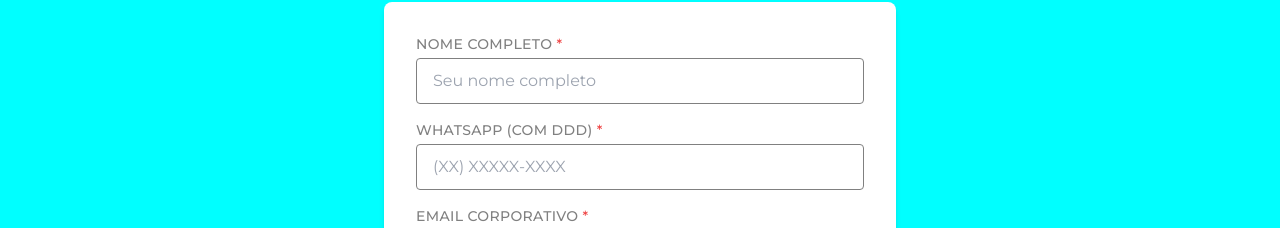
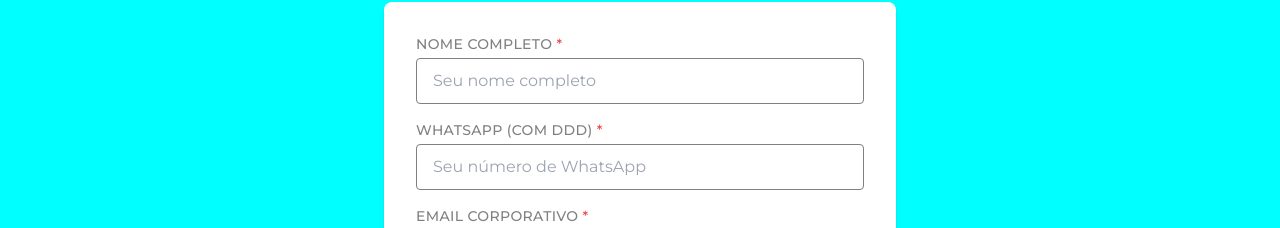
Before and after one commit to GuztavoLara/koratech-off, a React (Vite) app: page / in a window 1280 px wide. Shown: the part 4074-4302 px from the top of the page. Built offline with nearby package versions, Linux system fonts and the light colour scheme.

Commit message:
Initial commit from your app

```diff
--- a/src/components/CTA.tsx
+++ b/src/components/CTA.tsx
@@ -72,10 +72,9 @@
                 name="whatsapp"
                 value={formData.whatsapp}
                 onChange={handleChange}
-                placeholder="(XX) XXXXX-XXXX"
+                placeholder="Seu número de WhatsApp" // Updated placeholder
                 required
-                pattern="\(\d{2}\)\s?\d{4,5}-?\d{4}" // Basic pattern for Brazilian numbers (optional but helpful)
-                title="Formato esperado: (XX) XXXXX-XXXX ou (XX) XXXX-XXXX"
+                // Removed pattern and title attributes
                 className="w-full px-4 py-2 border border-koratech-gray-medium rounded-md focus:ring-koratech-blue focus:border-koratech-blue"
               />
             </div>
--- /dev/null
+++ b/src/components/ScrollToTop.tsx
@@ -0,0 +1,14 @@
+import { useEffect } from 'react';
+import { useLocation } from 'react-router-dom';
+
+const ScrollToTop = () => {
+  const { pathname } = useLocation();
+
+  useEffect(() => {
+    window.scrollTo(0, 0);
+  }, [pathname]); // Dependency array ensures effect runs only when pathname changes
+
+  return null; // This component does not render anything
+};
+
+export default ScrollToTop;
--- a/src/main.tsx
+++ b/src/main.tsx
@@ -1,12 +1,14 @@
 import { StrictMode } from 'react'
 import { createRoot } from 'react-dom/client'
-import { BrowserRouter } from 'react-router-dom'; // Import BrowserRouter
+import { BrowserRouter } from 'react-router-dom';
 import App from './App.tsx'
+import ScrollToTop from './components/ScrollToTop'; // Import the new component
 import './index.css'
 
 createRoot(document.getElementById('root')!).render(
   <StrictMode>
-    <BrowserRouter> {/* Wrap App with BrowserRouter */}
+    <BrowserRouter>
+      <ScrollToTop /> {/* Add ScrollToTop here */}
       <App />
     </BrowserRouter>
   </StrictMode>,
```
